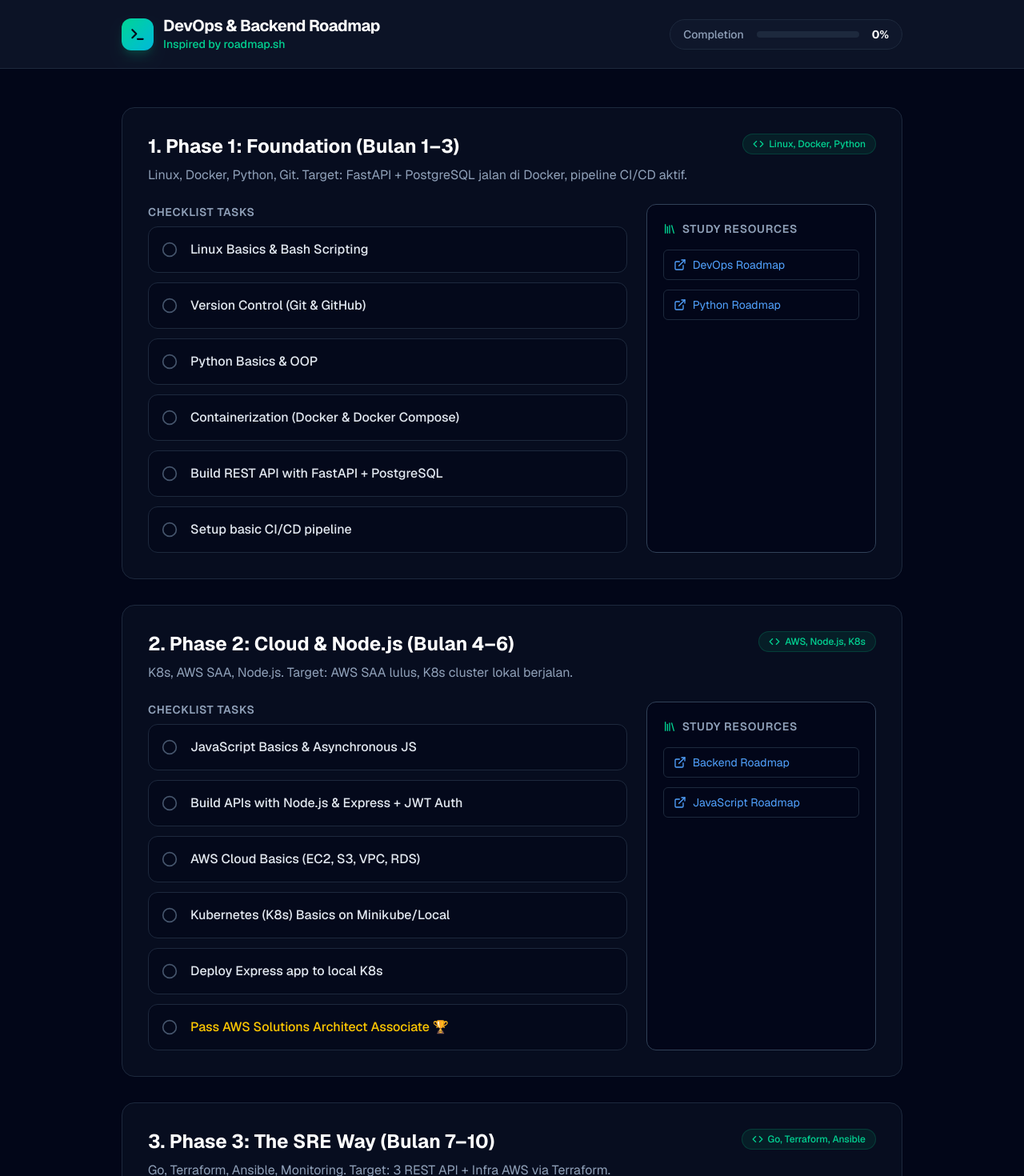
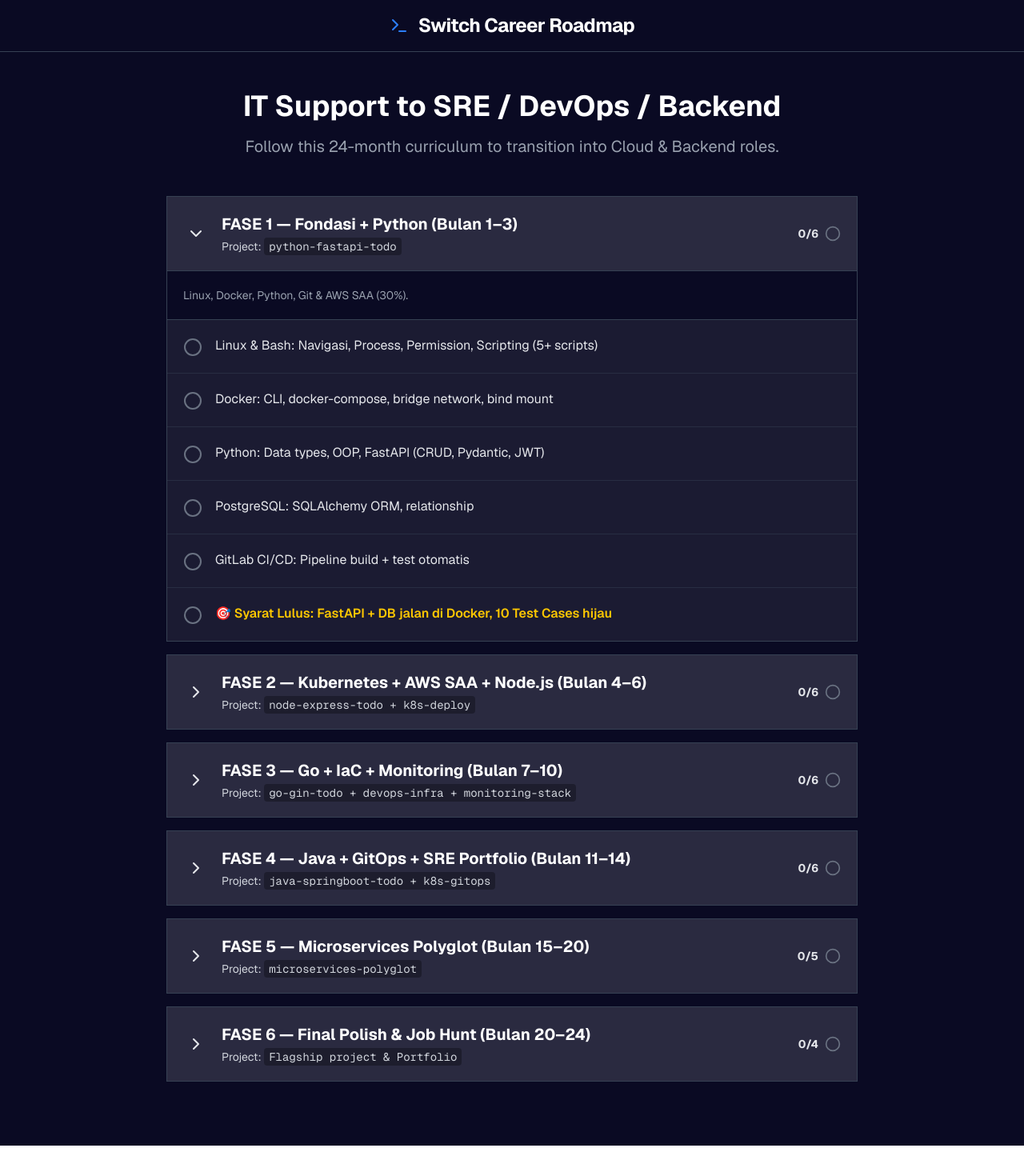
Before and after one commit to arighmt67-bit/roadmap-todo, a Next.js app: page / in a window 1280 px wide. Shown: the top 1470 px of the page at 80% size. After the commit the page ends 1432 px from the top, so only its background shows below. Built offline with nearby package versions, Linux system fonts and the light colour scheme.

Commit message:
feat: redesign UI to match freeCodeCamp accordion style and update data from DOCX spec

```diff
--- a/app/data.ts
+++ b/app/data.ts
@@ -1,110 +1,83 @@
 export const phases = [
   {
-    id: "step-1",
-    title: "1. Phase 1: Foundation (Bulan 1–3)",
-    description: "Linux, Docker, Python, Git. Target: FastAPI + PostgreSQL jalan di Docker, pipeline CI/CD aktif.",
-    goals: "Linux, Docker, Python",
+    id: "phase-1",
+    title: "FASE 1 — Fondasi + Python (Bulan 1–3)",
+    description: "Linux, Docker, Python, Git & AWS SAA (30%).",
     project: "python-fastapi-todo",
-    resources: [
-      { name: "DevOps Roadmap", url: "https://roadmap.sh/devops" },
-      { name: "Python Roadmap", url: "https://roadmap.sh/python" }
-    ],
     tasks: [
-      { id: "t1-1", title: "Linux Basics & Bash Scripting", done: false },
-      { id: "t1-2", title: "Version Control (Git & GitHub)", done: false },
-      { id: "t1-3", title: "Python Basics & OOP", done: false },
-      { id: "t1-4", title: "Containerization (Docker & Docker Compose)", done: false },
-      { id: "t1-5", title: "Build REST API with FastAPI + PostgreSQL", done: false },
-      { id: "t1-6", title: "Setup basic CI/CD pipeline", done: false },
-    ],
+      { id: "1-1", title: "Linux & Bash: Navigasi, Process, Permission, Scripting (5+ scripts)", done: false },
+      { id: "1-2", title: "Docker: CLI, docker-compose, bridge network, bind mount", done: false },
+      { id: "1-3", title: "Python: Data types, OOP, FastAPI (CRUD, Pydantic, JWT)", done: false },
+      { id: "1-4", title: "PostgreSQL: SQLAlchemy ORM, relationship", done: false },
+      { id: "1-5", title: "GitLab CI/CD: Pipeline build + test otomatis", done: false },
+      { id: "1-6", title: "🎯 Syarat Lulus: FastAPI + DB jalan di Docker, 10 Test Cases hijau", done: false }
+    ]
   },
   {
-    id: "step-2",
-    title: "2. Phase 2: Cloud & Node.js (Bulan 4–6)",
-    description: "K8s, AWS SAA, Node.js. Target: AWS SAA lulus, K8s cluster lokal berjalan.",
-    goals: "AWS, Node.js, K8s",
+    id: "phase-2",
+    title: "FASE 2 — Kubernetes + AWS SAA + Node.js (Bulan 4–6)",
+    description: "K8s, Node.js/Express, lulus AWS SAA.",
     project: "node-express-todo + k8s-deploy",
-    resources: [
-      { name: "Backend Roadmap", url: "https://roadmap.sh/backend" },
-      { name: "JavaScript Roadmap", url: "https://roadmap.sh/javascript" }
-    ],
     tasks: [
-      { id: "t2-1", title: "JavaScript Basics & Asynchronous JS", done: false },
-      { id: "t2-2", title: "Build APIs with Node.js & Express + JWT Auth", done: false },
-      { id: "t2-3", title: "AWS Cloud Basics (EC2, S3, VPC, RDS)", done: false },
-      { id: "t2-4", title: "Kubernetes (K8s) Basics on Minikube/Local", done: false },
-      { id: "t2-5", title: "Deploy Express app to local K8s", done: false },
-      { id: "t2-6", title: "Pass AWS Solutions Architect Associate 🏆", done: false },
-    ],
+      { id: "2-1", title: "JavaScript: ES6+, Async/Await, Array methods", done: false },
+      { id: "2-2", title: "Node.js & Express: Routing, Middleware, Joi/Zod, pg library", done: false },
+      { id: "2-3", title: "PostgreSQL Advanced: JOINs, Subqueries, Indexing, EXPLAIN ANALYZE", done: false },
+      { id: "2-4", title: "AWS SAA: EC2, S3, RDS, VPC, IAM (Pass Exam)", done: false },
+      { id: "2-5", title: "Kubernetes: Pods, Services, Deployments, Minikube lokal", done: false },
+      { id: "2-6", title: "🎯 Syarat Lulus: AWS SAA Lulus & Deploy API ke K8s lokal", done: false }
+    ]
   },
   {
-    id: "step-3",
-    title: "3. Phase 3: The SRE Way (Bulan 7–10)",
-    description: "Go, Terraform, Ansible, Monitoring. Target: 3 REST API + Infra AWS via Terraform.",
-    goals: "Go, Terraform, Ansible",
+    id: "phase-3",
+    title: "FASE 3 — Go + IaC + Monitoring (Bulan 7–10)",
+    description: "Go (Gin), Terraform, Ansible, Prometheus & Grafana.",
     project: "go-gin-todo + devops-infra + monitoring-stack",
-    resources: [
-      { name: "Go Roadmap", url: "https://roadmap.sh/golang" },
-      { name: "Terraform Docs", url: "https://developer.hashicorp.com/terraform/tutorials" }
-    ],
     tasks: [
-      { id: "t3-1", title: "Go Fundamentals (Goroutines, Interfaces, Structs)", done: false },
-      { id: "t3-2", title: "Build high-perf API with Go + Gin + Prometheus metrics", done: false },
-      { id: "t3-3", title: "Infrastructure as Code (Terraform) for AWS", done: false },
-      { id: "t3-4", title: "Configuration Management (Ansible)", done: false },
-      { id: "t3-5", title: "Monitoring Stack (Prometheus, Grafana, AlertManager)", done: false },
-      { id: "t3-6", title: "Start applying for SRE & DevOps roles 🎯 (Bulan 11)", done: false },
-    ],
+      { id: "3-1", title: "Go: Goroutines, Channels, Pointers, Struct, Interfaces", done: false },
+      { id: "3-2", title: "Go API & CLI: Gin, GORM, 3 CLI tools (health-check, log-parser, sys-monitor)", done: false },
+      { id: "3-3", title: "Terraform: AWS Provisioning (VPC, EC2, S3), Modules, Remote State", done: false },
+      { id: "3-4", title: "Ansible: Playbooks, Roles, Inventory (Setup EC2 otomatis)", done: false },
+      { id: "3-5", title: "Monitoring: Prometheus Scraping & Grafana Dashboards", done: false },
+      { id: "3-6", title: "🎯 Syarat Lulus: Infra AWS auto-provision, Nginx Reverse Proxy jalan", done: false }
+    ]
   },
   {
-    id: "step-4",
-    title: "4. Phase 4: Enterprise Ready (Bulan 11–14)",
-    description: "Java/Spring Boot, GitOps, K8s Lanjut. Target: 4 REST API deploy di K8s via ArgoCD.",
-    goals: "Java, ArgoCD, Kafka",
+    id: "phase-4",
+    title: "FASE 4 — Java + GitOps + SRE Portfolio (Bulan 11–14)",
+    description: "Java/Spring Boot, Kafka, Redis, ArgoCD.",
     project: "java-springboot-todo + k8s-gitops",
-    resources: [
-      { name: "Java Roadmap", url: "https://roadmap.sh/java" },
-      { name: "ArgoCD Docs", url: "https://argo-cd.readthedocs.io/" }
-    ],
     tasks: [
-      { id: "t4-1", title: "Java OOP, JVM, & Collections", done: false },
-      { id: "t4-2", title: "Build Enterprise API with Spring Boot", done: false },
-      { id: "t4-3", title: "Message Brokers (Kafka) & Caching (Redis)", done: false },
-      { id: "t4-4", title: "Kubernetes Package Manager (Helm)", done: false },
-      { id: "t4-5", title: "GitOps Workflow using ArgoCD (Staging/Prod)", done: false },
-    ],
+      { id: "4-1", title: "Java: OOP, Generics, Stream API, Optional", done: false },
+      { id: "4-2", title: "Spring Boot: DI, Spring MVC, Spring Data JPA, Security", done: false },
+      { id: "4-3", title: "Message Broker & Cache: Kafka, Redis (Session/Rate Limiting)", done: false },
+      { id: "4-4", title: "Helm: Package K8s (Chart, values.yaml)", done: false },
+      { id: "4-5", title: "GitOps: ArgoCD Staging & Prod Deployments", done: false },
+      { id: "4-6", title: "🎯 Syarat Lulus: 4 REST API running di K8s via ArgoCD", done: false }
+    ]
   },
   {
-    id: "step-5",
-    title: "5. Phase 5: Microservices (Bulan 15–20)",
-    description: "Microservices multi-bahasa & Testing. Menjawab: Kapan & kenapa pilih bahasa ini?",
-    goals: "Microservices, System Design",
+    id: "phase-5",
+    title: "FASE 5 — Microservices Polyglot (Bulan 15–20)",
+    description: "Integrasi API 4 bahasa & Advanced Testing.",
     project: "microservices-polyglot",
-    resources: [
-      { name: "System Design Roadmap", url: "https://roadmap.sh/system-design" }
-    ],
     tasks: [
-      { id: "t5-1", title: "Microservices Architecture & System Design", done: false },
-      { id: "t5-2", title: "Integrate 4 APIs (Python, Node, Go, Java) into one system", done: false },
-      { id: "t5-3", title: "Advanced Testing (Unit, Integration, E2E)", done: false },
-      { id: "t5-4", title: "Full Kubernetes Deployment for Polyglot System", done: false },
-      { id: "t5-5", title: "Start applying for Backend Developer roles 🎯", done: false },
-    ],
+      { id: "5-1", title: "Microservices Architecture (API Gateway, Service Discovery)", done: false },
+      { id: "5-2", title: "Integrasi API (Python, Node, Go, Java) jadi 1 ekosistem", done: false },
+      { id: "5-3", title: "Advanced Testing: Unit, Integration, E2E", done: false },
+      { id: "5-4", title: "System Design Concepts (Scalability, Reliability)", done: false },
+      { id: "5-5", title: "🎯 Syarat Lulus: Mulai aktif lamar Backend Developer", done: false }
+    ]
   },
   {
-    id: "step-6",
-    title: "6. Phase 6: Final Polish (Bulan 20–24)",
-    description: "Spesialisasi, polish portfolio, interview prep. Target: Offer diterima.",
-    goals: "Interview Prep",
-    project: "Flagship project",
-    resources: [
-      { name: "Computer Science Roadmap", url: "https://roadmap.sh/computer-science" }
-    ],
+    id: "phase-6",
+    title: "FASE 6 — Final Polish & Job Hunt (Bulan 20–24)",
+    description: "Polish Repo, Interview Prep, Land the Offer.",
+    project: "Flagship project & Portfolio",
     tasks: [
-      { id: "t6-1", title: "Polish Flagship Project Documentation (READMEs, Architecture Diagrams)", done: false },
-      { id: "t6-2", title: "Data Structures & Algorithms", done: false },
-      { id: "t6-3", title: "Mock Interviews (Behavioral & System Design)", done: false },
-      { id: "t6-4", title: "Receive Offer Letter 🎯", done: false },
-    ],
+      { id: "6-1", title: "Polish Flagship Documentation (README, Arch Diagrams)", done: false },
+      { id: "6-2", title: "Data Structures & Algorithms (LeetCode)", done: false },
+      { id: "6-3", title: "Mock Interviews: Behavioral & System Design", done: false },
+      { id: "6-4", title: "🎯 Syarat Lulus: Terima Job Offer (SRE / DevOps / Backend)", done: false }
+    ]
   }
 ];
--- a/app/page.tsx
+++ b/app/page.tsx
@@ -1,10 +1,11 @@
 "use client";
 import { useState, useEffect } from "react";
-import { CheckCircle2, Circle, Terminal, Code, ExternalLink, Library } from "lucide-react";
+import { CheckCircle2, Circle, ChevronDown, ChevronRight, Terminal, Trophy } from "lucide-react";
 import { phases } from "./data";
 
 export default function Home() {
   const [todoData, setTodoData] = useState(phases);
+  const [expandedPhase, setExpandedPhase] = useState<string | null>(phases[0].id);
   const [mounted, setMounted] = useState(false);
 
   useEffect(() => {
@@ -33,121 +34,100 @@ export default function Home() {
     localStorage.setItem("roadmap-progress", JSON.stringify(newData));
   };
 
-  const getProgress = () => {
-    let total = 0;
-    let done = 0;
-    todoData.forEach((p) => {
-      p.tasks.forEach((t) => {
-        total++;
-        if (t.done) done++;
-      });
-    });
-    return Math.round((done / total) * 100) || 0;
-  };
-
   if (!mounted) return null;
 
   return (
-    <div className="min-h-screen bg-slate-950 text-slate-50 font-sans selection:bg-emerald-500/30 pb-20">
-      <header className="border-b border-slate-800 bg-slate-900/80 sticky top-0 z-50 backdrop-blur-md">
-        <div className="max-w-5xl mx-auto px-6 py-5 flex flex-col md:flex-row md:items-center justify-between gap-4">
-          <div className="flex items-center gap-3">
-            <div className="h-10 w-10 shrink-0 rounded-xl bg-gradient-to-br from-emerald-400 to-cyan-500 flex items-center justify-center shadow-lg shadow-emerald-500/20">
-              <Terminal className="text-slate-950 w-5 h-5 stroke-[2.5]" />
-            </div>
-            <div>
-              <h1 className="font-bold text-xl tracking-tight text-white leading-tight">DevOps & Backend Roadmap</h1>
-              <p className="text-sm text-emerald-400 font-medium">Inspired by roadmap.sh</p>
-            </div>
-          </div>
-          <div className="flex items-center gap-4 bg-slate-900 px-4 py-2 rounded-full border border-slate-800 w-fit">
-            <span className="text-sm text-slate-400 font-medium hidden md:block">Completion</span>
-            <div className="w-24 md:w-32 h-2 bg-slate-800 rounded-full overflow-hidden">
-              <div
-                className="h-full bg-gradient-to-r from-emerald-400 to-cyan-500 transition-all duration-500"
-                style={{ width: `${getProgress()}%` }}
-              />
-            </div>
-            <span className="text-sm font-bold text-white">{getProgress()}%</span>
-          </div>
+    <div className="min-h-screen bg-[#0a0a23] text-gray-200 font-sans selection:bg-blue-500/30 pb-20">
+
+      {/* HEADER FCC STYLE */}
+      <header className="bg-[#0a0a23] border-b border-gray-700 sticky top-0 z-50">
+        <div className="max-w-4xl mx-auto px-4 py-4 flex items-center justify-center">
+          <h1 className="font-bold text-2xl tracking-tight text-white flex items-center gap-3">
+            <Terminal className="text-blue-500" />
+            Switch Career Roadmap
+          </h1>
         </div>
       </header>
 
-      <main className="max-w-5xl mx-auto px-6 mt-12 space-y-8">
-        {todoData.map((phase) => (
-          <div key={phase.id} className="group rounded-2xl border border-slate-800 bg-slate-900/40 p-6 md:p-8 transition-colors hover:border-emerald-500/50 hover:bg-slate-900/60 relative">
+      <main className="max-w-4xl mx-auto px-4 mt-12">
 
-            <div className="flex flex-col md:flex-row md:items-start justify-between gap-4 mb-6">
+        {/* INTRO HERO */}
+        <div className="text-center mb-12">
+          <h2 className="text-4xl font-bold text-white mb-4">IT Support to SRE / DevOps / Backend</h2>
+          <p className="text-xl text-gray-400">Follow this 24-month curriculum to transition into Cloud & Backend roles.</p>
+        </div>
+
+        {/* CURRICULUM LIST (FCC ACCORDION STYLE) */}
+        <div className="space-y-4">
+          {todoData.map((phase, index) => {
+
+            const tasksTotal = phase.tasks.length;
+            const tasksDone = phase.tasks.filter(t => t.done).length;
+            const isCompleted = tasksTotal > 0 && tasksTotal === tasksDone;
+            const isExpanded = expandedPhase === phase.id;
+
+            return (
+              <div key={phase.id} className="bg-[#1b1b32] rounded-none border border-gray-700 overflow-hidden">
+
+                {/* ACCORDION HEADER */}
+                <button
+                  onClick={() => setExpandedPhase(isExpanded ? null : phase.id)}
+                  className="w-full flex items-center justify-between p-5 bg-[#2a2a40] hover:bg-[#3b3b4f] transition-colors text-left"
+                >
+                  <div className="flex items-center gap-4">
+                    <div className="w-8 h-8 flex items-center justify-center shrink-0">
+                      {isExpanded ? <ChevronDown className="w-6 h-6" /> : <ChevronRight className="w-6 h-6" />}
+                    </div>
                     <div>
-                <h3 className="text-2xl font-bold text-white mb-2">{phase.title}</h3>
-                <p className="text-slate-400">{phase.description}</p>
-              </div>
-              <div className="flex flex-wrap gap-2 md:justify-end shrink-0">
-                <span className="px-3 py-1 text-xs font-medium bg-emerald-500/10 text-emerald-400 border border-emerald-500/20 rounded-full flex items-center gap-1.5 pointer-events-none">
-                  <Code className="w-3.5 h-3.5" />
-                  {phase.goals}
-                </span>
+                      <h3 className="text-xl font-bold text-white">{phase.title}</h3>
+                      <p className="text-sm text-gray-300 mt-1">Project: <span className="font-mono bg-black/30 px-1.5 py-0.5 rounded">{phase.project}</span></p>
                     </div>
                   </div>
+                  <div className="hidden md:flex items-center gap-2 shrink-0">
+                    <span className="text-sm font-bold">{tasksDone}/{tasksTotal}</span>
+                    {isCompleted ? <Trophy className="w-5 h-5 text-yellow-400" /> : <Circle className="w-5 h-5 text-gray-500" />}
+                  </div>
+                </button>
 
-            <div className="grid grid-cols-1 lg:grid-cols-3 gap-6">
-              <div className="lg:col-span-2 space-y-3 relative z-10">
-                <h4 className="text-sm font-semibold text-slate-400 uppercase tracking-wider mb-2">Checklist Tasks</h4>
+                {/* ACCORDION CONTENT (TASKS) */}
+                {isExpanded && (
+                  <div className="p-0 border-t border-gray-700">
+                    <div className="p-5 bg-[#0a0a23] text-gray-400 text-sm border-b border-gray-700">
+                      {phase.description}
+                    </div>
+                    <ul className="divide-y divide-gray-700/50">
                       {phase.tasks.map((task) => (
+                        <li key={task.id}>
                           <button
-                    key={task.id}
                             onClick={() => toggleTask(phase.id, task.id)}
-                    className={`w-full flex items-start gap-4 p-4 rounded-xl border text-left transition-all ${
-                      task.done
-                        ? 'bg-emerald-500/5 border-emerald-500/30 text-slate-300'
-                        : 'bg-slate-950/50 border-slate-800 hover:border-slate-700 text-slate-200'
-                    }`}
+                            className={`w-full flex items-start gap-4 p-5 text-left transition-colors hover:bg-[#2a2a40] ${task.done ? 'bg-[#1b1b32]/50' : 'bg-[#1b1b32]'}`}
                           >
-                    <div className="shrink-0 mt-0.5 pointer-events-none">
+                            <div className="shrink-0 mt-0.5">
                               {task.done ? (
-                        <CheckCircle2 className="w-5 h-5 text-emerald-500" />
+                                <CheckCircle2 className="w-6 h-6 text-green-500" />
                               ) : (
-                        <Circle className="w-5 h-5 text-slate-600" />
+                                <Circle className="w-6 h-6 text-gray-500" />
                               )}
                             </div>
-                    <span className={`flex-1 font-medium pointer-events-none ${task.done ? 'line-through decoration-emerald-500/30' : ''}`}>
-                      {task.title.includes('🏆') || task.title.includes('🎯') ? (
-                        <span className="text-yellow-400">{task.title}</span>
+                            <span className={`text-base flex-1 ${task.done ? 'text-gray-500 line-through' : 'text-gray-200'}`}>
+                              {task.title.includes('🎯') ? (
+                                <span className={task.done ? 'text-gray-500' : 'text-yellow-400 font-semibold'}>{task.title}</span>
                               ) : (
                                 task.title
                               )}
                             </span>
                           </button>
+                        </li>
                       ))}
+                    </ul>
+                  </div>
+                )}
+
+              </div>
+            );
+          })}
         </div>
 
-              {/* SECTION RESOURCES WITH FIX Z-INDEX AND CLICKABILITY */}
-              <div className="lg:col-span-1 space-y-4 relative z-50">
-                <div className="p-5 rounded-xl bg-slate-950/80 border border-slate-700 h-full">
-                  <h4 className="text-sm font-semibold text-slate-400 uppercase tracking-wider mb-4 flex items-center gap-2">
-                    <Library className="w-4 h-4 text-emerald-400" />
-                    Study Resources
-                  </h4>
-                  <div className="flex flex-col gap-3 pointer-events-auto">
-                    {phase.resources?.map((res, i) => (
-                      <a
-                        key={i}
-                        href={res.url}
-                        target="_blank"
-                        rel="noopener noreferrer"
-                        className="text-sm text-blue-400 hover:text-blue-300 flex items-center gap-2 w-full px-3 py-2 rounded-md hover:bg-slate-800 transition-colors border border-slate-800 relative z-50"
-                      >
-                        <ExternalLink className="w-4 h-4 shrink-0" />
-                        <span className="underline-offset-4 hover:underline">{res.name}</span>
-                      </a>
-                    ))}
-                  </div>
-                </div>
-              </div>
-
-            </div>
-          </div>
-        ))}
       </main>
     </div>
   );
```
Lines whose indentation alone changed are shown as unchanged.
